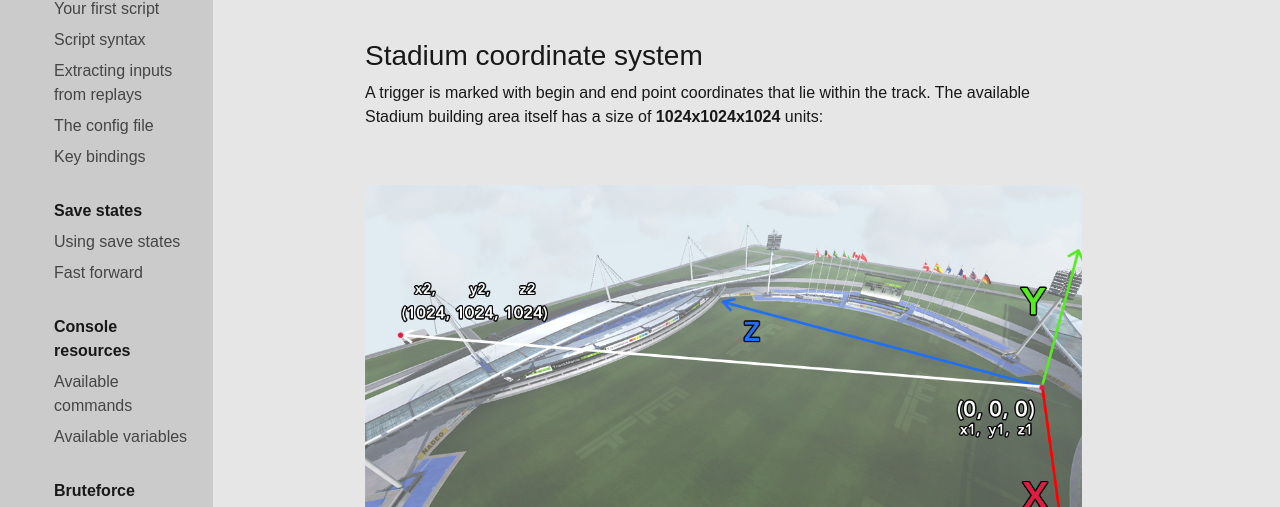
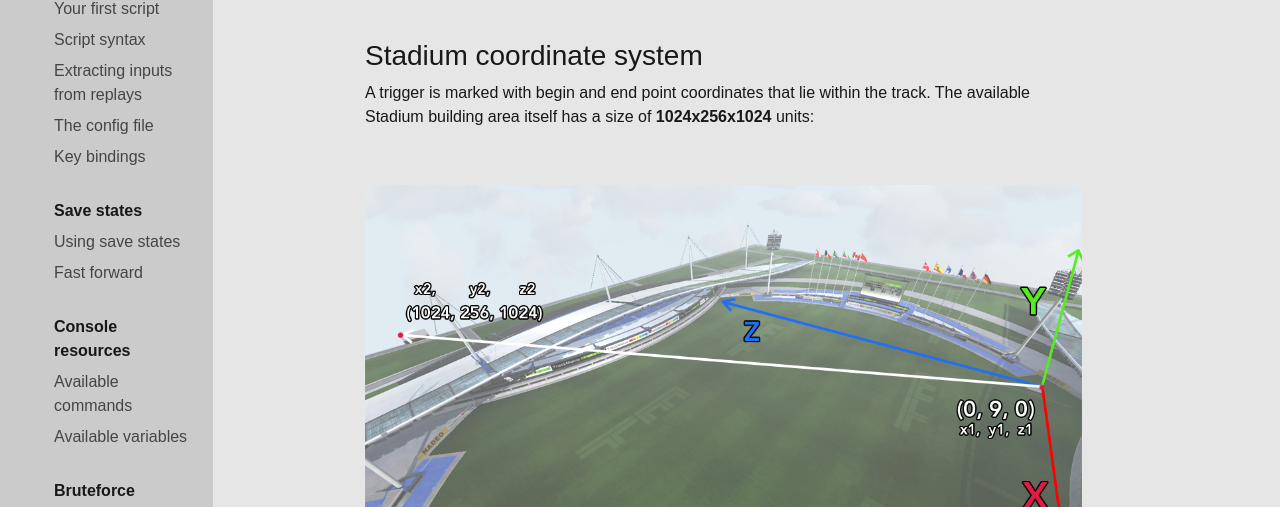
Before and after one commit to donadigo/donadigo.github.io, a Jekyll site: the page built from tminterface/triggers.md, in a window 1280 px wide and 900 px high. Shown: the part 377-884 px from the top of the window. Built offline with Jekyll 4.4.1, drawn with Linux system fonts in a browser that asks for light colours; nearby versions of some CDN libraries.

Commit message:
Fix dimensions

```diff
--- a/tminterface/triggers.md
+++ b/tminterface/triggers.md
@@ -9,7 +9,7 @@ Triggers are a part of the builtin TMInterface bruteforce script that allow you
 Because triggers are a custom feature of TMInterface, they can be evaluated much more precisely than a simple finish/checkpoint time. There are different metrics available to choose how a trigger should be evaluated.
 
 ### Stadium coordinate system
-A trigger is marked with begin and end point coordinates that lie within the track. The available Stadium building area itself has a size of **1024x1024x1024** units:
+A trigger is marked with begin and end point coordinates that lie within the track. The available Stadium building area itself has a size of **1024x256x1024** units:
 
 <img style="margin-top: 40px; width: 100%; margin-bottom: 30px" src="{{ site.baseurl }}/assets/images/trigger_stad_1.png"/>
 
```
Also changed, not shown: assets/images/trigger_stad_1.png.
